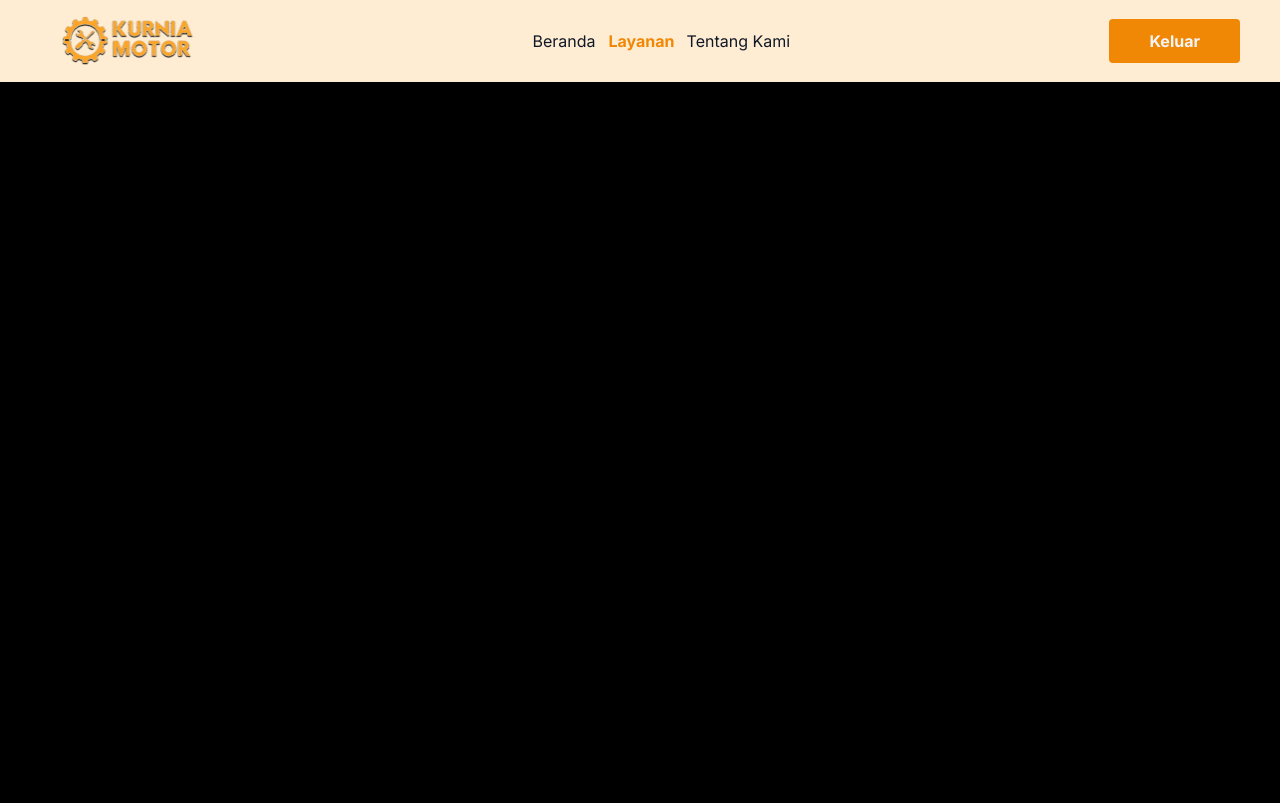
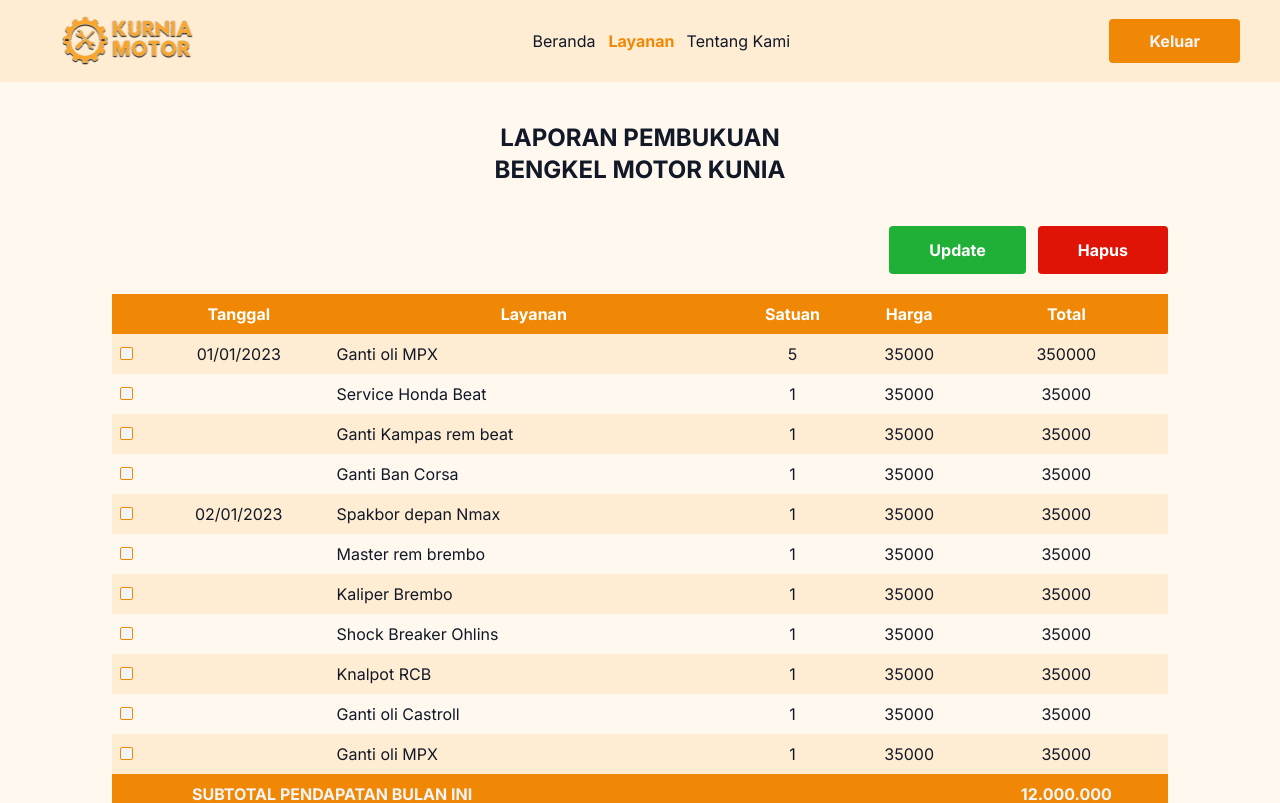
Before and after one commit to kukuh-imanura/kurnia-motor, a React (Vite) app: page /laporan in a window 1280 px wide. Shown: the top 803 px of the page. Built offline with nearby package versions, Linux system fonts and the light colour scheme.

Commit message:
update frontend Laporan.tsx

```diff
--- a/src/components/default/Input.tsx
+++ b/src/components/default/Input.tsx
@@ -1,41 +1,59 @@
-function Default(props:any) {
+import { useState } from "react";
+import { FaCheck } from 'react-icons/fa';
+
+function Default(props: any) {
   return (
     <div className="space-y-1">
-      {
-        props.label ? (
-          <label htmlFor={props.label} className="pl-2">{props.label}</label>
-        ) : ""
-      }
-      <input id={props.label} type="text" placeholder={props.placeholder} className={`bg-gray-100 w-full px-5 py-1 placeholder:text-gray-900 ${props.className}`}/>
+      {props.label ? (
+        <label htmlFor={props.label} className="pl-2">
+          {props.label}
+        </label>
+      ) : (
+        ""
+      )}
+      <input id={props.label} type="text" placeholder={props.placeholder} className={`bg-gray-100 w-full px-5 py-1 placeholder:text-gray-900 ${props.className}`} />
     </div>
-  )
+  );
 }
 
-function Disabled(props:any) {
+function Disabled(props: any) {
   return (
     <div className="space-y-1">
-      {
-        props.label ? (
-          <label htmlFor={props.label} className="pl-2">{props.label}</label>
-        ) : ""
-      }
-      <input id={props.label} type="text" placeholder={props.placeholder} className={`bg-gray-100 w-full px-5 py-1 placeholder:text-gray-900 ${props.className}`} disabled/>
+      {props.label ? (
+        <label htmlFor={props.label} className="pl-2">
+          {props.label}
+        </label>
+      ) : (
+        ""
+      )}
+      <input id={props.label} type="text" placeholder={props.placeholder} className={`bg-gray-100 w-full px-5 py-1 placeholder:text-gray-900 ${props.className}`} disabled />
     </div>
-  )
+  );
 }
 
-function Login(props:any) {
+function Login(props: any) {
   return (
     <>
       <input type={props.type} placeholder={props.placeholder} className="w-full pl-2 bg-white/0 placeholder:text-gray-900 placeholder:text-sm border-b-[1px] border-gray-900 focus:outline-none" />
     </>
-  )
+  );
+}
+
+function Checkbox() {
+  const [isChecked, setIsChecked] = useState(false);
+  return (
+    <div className="relative">
+      <input id="myCheckbox" type="checkbox" name="" onChange={() => setIsChecked(!isChecked)} className="appearance-none w-[13px] h-[13px] bg-gray-100 border border-brand-1 rounded-sm checked:bg-blue-500 checked:border-0" />
+      {isChecked && <FaCheck className="absolute inset-1/2 transform -translate-x-1/2 -translate-y-1/2 w-2 h-2 text-gray-100 pointer-events-none" />}
+    </div>
+  );
 }
 
 const Input = {
   Default,
   Disabled,
   Login,
-}
+  Checkbox,
+};
 
-export default Input
+export default Input;
--- a/src/pages/Laporan.tsx
+++ b/src/pages/Laporan.tsx
@@ -1,9 +1,107 @@
+import Footer from "@/components/default/Footer"
+import Input from "@/components/default/Input"
 import Navbar from "@/components/default/Navbar"
+import { FaChevronLeft, FaChevronRight } from 'react-icons/fa';
+import { Link } from "react-router-dom";
 
 function Laporan() {
+  const laporan = [
+    { tanggal: '01/01/2023', layanan: 'Ganti oli MPX', satuan: 5, harga: 35000, total: 350000},
+    { tanggal: '01/01/2023', layanan: 'Service Honda Beat', satuan: 1, harga: 35000, total: 35000},
+    { tanggal: '01/01/2023', layanan: 'Ganti Kampas rem beat', satuan: 1, harga: 35000, total: 35000},
+    { tanggal: '01/01/2023', layanan: 'Ganti Ban Corsa', satuan: 1, harga: 35000, total: 35000},
+    { tanggal: '02/01/2023', layanan: 'Spakbor depan Nmax', satuan: 1, harga: 35000, total: 35000},
+    { tanggal: '02/01/2023', layanan: 'Master rem brembo', satuan: 1, harga: 35000, total: 35000},
+    { tanggal: '02/01/2023', layanan: 'Kaliper Brembo', satuan: 1, harga: 35000, total: 35000},
+    { tanggal: '02/01/2023', layanan: 'Shock Breaker Ohlins', satuan: 1, harga: 35000, total: 35000},
+    { tanggal: '02/01/2023', layanan: 'Knalpot RCB', satuan: 1, harga: 35000, total: 35000},
+    { tanggal: '02/01/2023', layanan: 'Ganti oli Castroll', satuan: 1, harga: 35000, total: 35000},
+    { tanggal: '02/01/2023', layanan: 'Ganti oli MPX', satuan: 1, harga: 35000, total: 35000},
+    // { tanggal: '01/02/2023', layanan: 'Ganti oli MPX', satuan: 5, harga: 35000, total: 350000},
+    // { tanggal: '01/02/2023', layanan: 'Service Honda Beat', satuan: 1, harga: 35000, total: 35000},
+    // { tanggal: '01/02/2023', layanan: 'Ganti Kampas rem beat', satuan: 1, harga: 35000, total: 35000},
+    // { tanggal: '01/02/2023', layanan: 'Ganti Ban Corsa', satuan: 1, harga: 35000, total: 35000},
+    // { tanggal: '02/03/2023', layanan: 'Spakbor depan Nmax', satuan: 1, harga: 35000, total: 35000},
+    // { tanggal: '02/03/2023', layanan: 'Master rem brembo', satuan: 1, harga: 35000, total: 35000},
+    // { tanggal: '02/03/2023', layanan: 'Kaliper Brembo', satuan: 1, harga: 35000, total: 35000},
+    // { tanggal: '02/03/2023', layanan: 'Shock Breaker Ohlins', satuan: 1, harga: 35000, total: 35000},
+    // { tanggal: '02/03/2023', layanan: 'Knalpot RCB', satuan: 1, harga: 35000, total: 35000},
+    // { tanggal: '02/03/2023', layanan: 'Ganti oli Castroll', satuan: 1, harga: 35000, total: 35000},
+    // { tanggal: '02/03/2023', layanan: 'Ganti oli MPX', satuan: 1, harga: 35000, total: 35000},
+  ]
+
+  // TODO : Backend, FILTER BULAN
+  // const bulanIni = laporan.filter((value) => {
+  //   const bulan = value.tanggal.split('/')[1];
+  //   return bulan === '03';
+  // })
+  // console.log(bulanIni)
+
+  // FILTER TANGGAL MENJADI SATU
+  const uniqueDates = new Set();
+
+  const transformedLaporan = laporan.map((value, _) => {
+    if (!uniqueDates.has(value.tanggal)) {
+      uniqueDates.add(value.tanggal);
+      return value;
+    } else {
+      return { ...value, tanggal: '' };
+    }
+  });
+
+
   return (
     <div>
       <Navbar />
+      <div className="bg-surface-1 text-center py-10 px-28">
+        <div className="text-2xl font-bold text-gray-900">
+          <p>LAPORAN PEMBUKUAN</p>
+          <p>BENGKEL MOTOR KUNIA</p>
+        </div>
+
+        <div className="font-bold space-x-3 mt-10 flex justify-end">
+          <Link to="laporan/update" className="bg-[#20B038] px-10 py-3 rounded">Update</Link>
+          <button className="bg-[#DF1407] px-10 py-3 rounded">Hapus</button>
+        </div>
+
+        <table className="w-full mt-5">
+          <tr className="bg-brand-1 h-10">
+            <td></td>
+            <th>Tanggal</th>
+            <th>Layanan</th>
+            <th>Satuan</th>
+            <th>Harga</th>
+            <th>Total</th>
+          </tr>
+
+          {
+            transformedLaporan.map((value, index) => (
+              <tr key={index} className={`${index % 2 === 0 ? "bg-surface-2" : ""} text-gray-900 h-10`}>
+                <td><Input.Checkbox /></td>
+                <td>{value.tanggal}</td>
+                <td className="text-left">{value.layanan}</td>
+                <td>{value.satuan}</td>
+                <td>{value.harga}</td>
+                <td>{value.total}</td>
+              </tr>
+            ))
+          }
+
+          <tr className="bg-brand-1 text-gray-100 h-10">
+            <th colSpan={5} className="text-left pl-20">SUBTOTAL PENDAPATAN BULAN INI</th>
+            <th>12.000.000</th>
+          </tr>
+
+        </table>
+
+        <div className="text-gray-900 flex items-center justify-center space-x-10 mt-10 ">
+          <FaChevronLeft />
+          <p>January 2023</p>
+          <FaChevronRight />
+        </div>
+
+      </div>
+      <Footer />
     </div>
   )
 }
```
